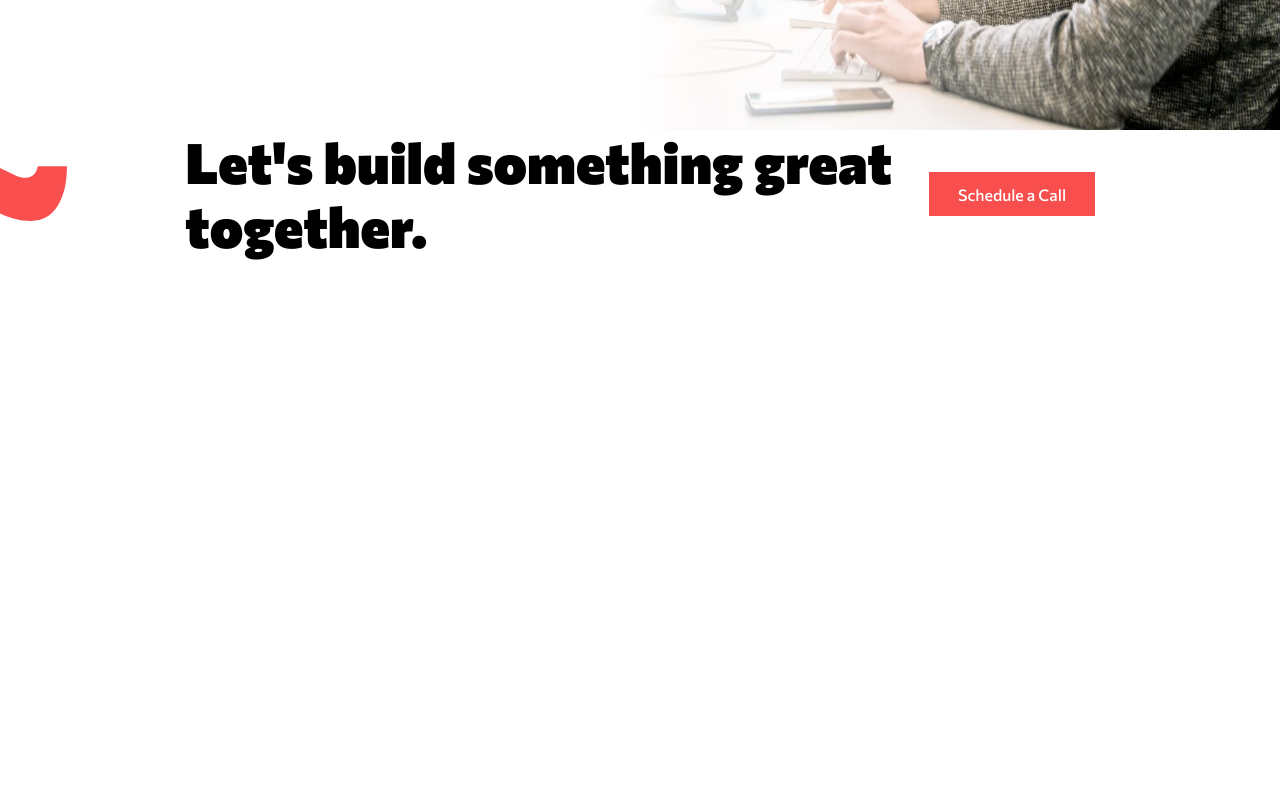
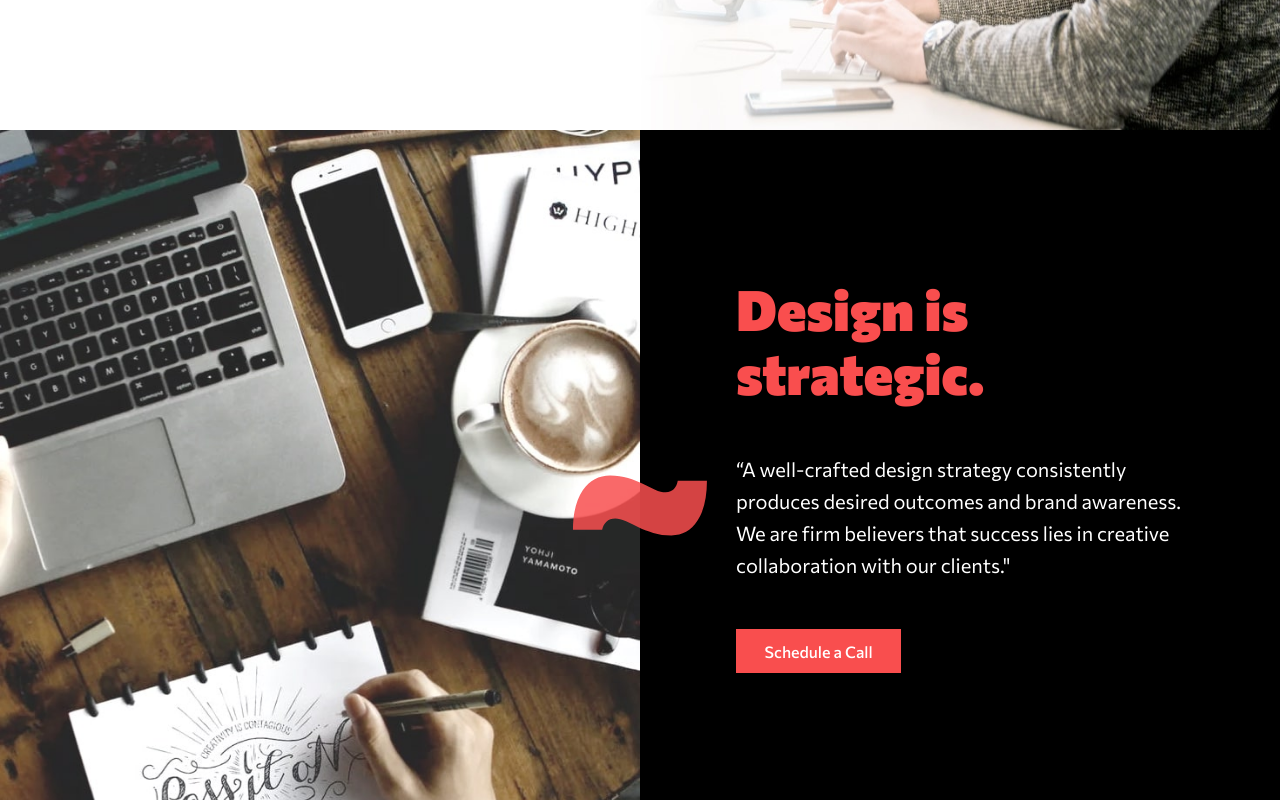
Before and after one commit to naveen-27/creative-agency, a React (Create React App) app: page / in a window 1280 px wide. Shown: the part 760-1560 px from the top of the page. Before the commit the page ends 1178 px from the top, so only its background shows below. Built offline with nearby package versions, Linux system fonts and the light colour scheme.

Commit message:
App renders Design component

```diff
--- a/src/App.tsx
+++ b/src/App.tsx
@@ -2,12 +2,14 @@ import React, { FC } from "react";
 import Header from "./components/Header";
 import Hero from "./components/Hero";
 import Footer from "./components/Footer";
+import Design from "./components/Design";
 
 const App: FC = () => {
   return (
     <>
       <Header />
       <Hero />
+      <Design />
       <Footer />
     </>
   );
```
